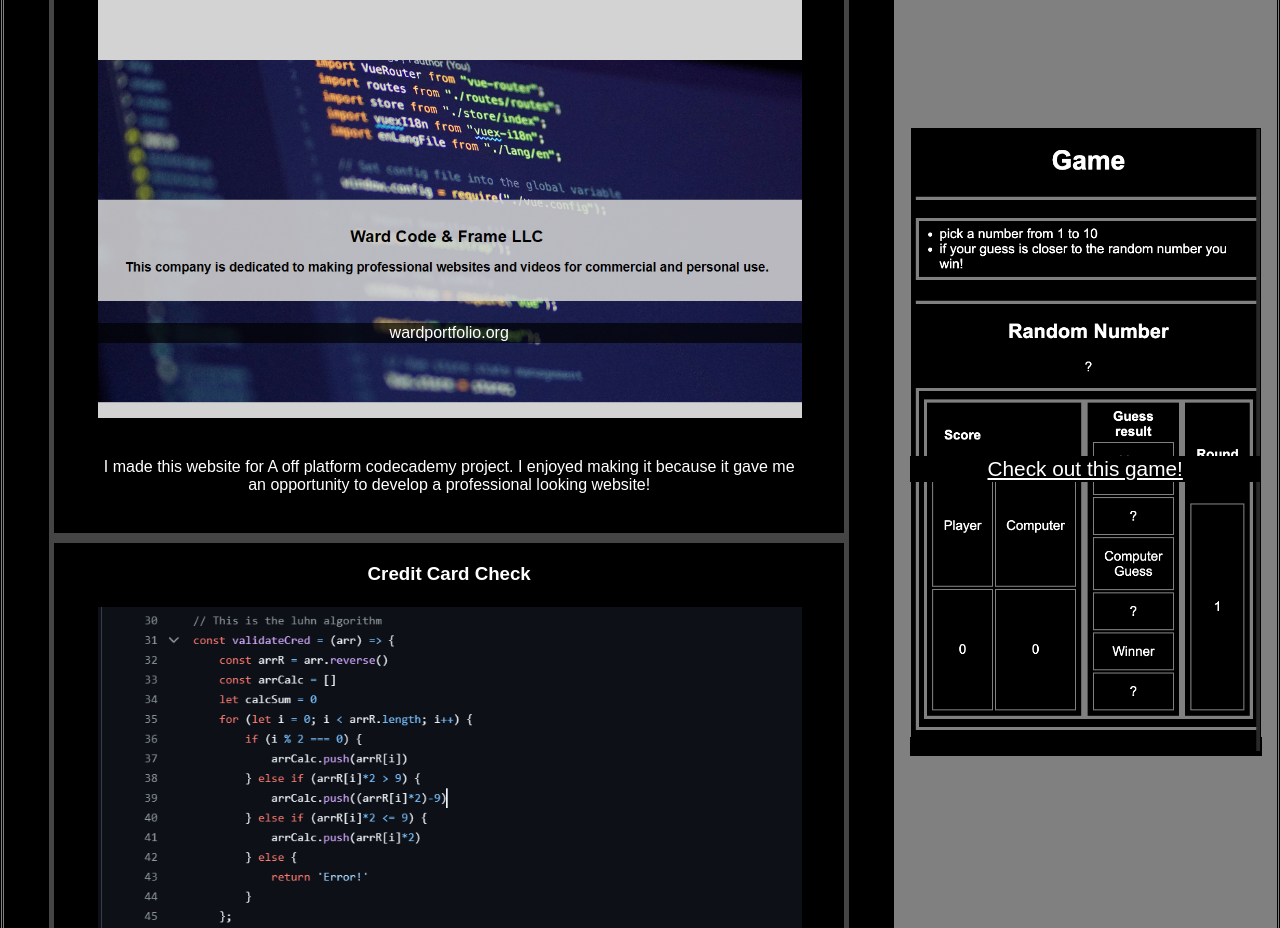
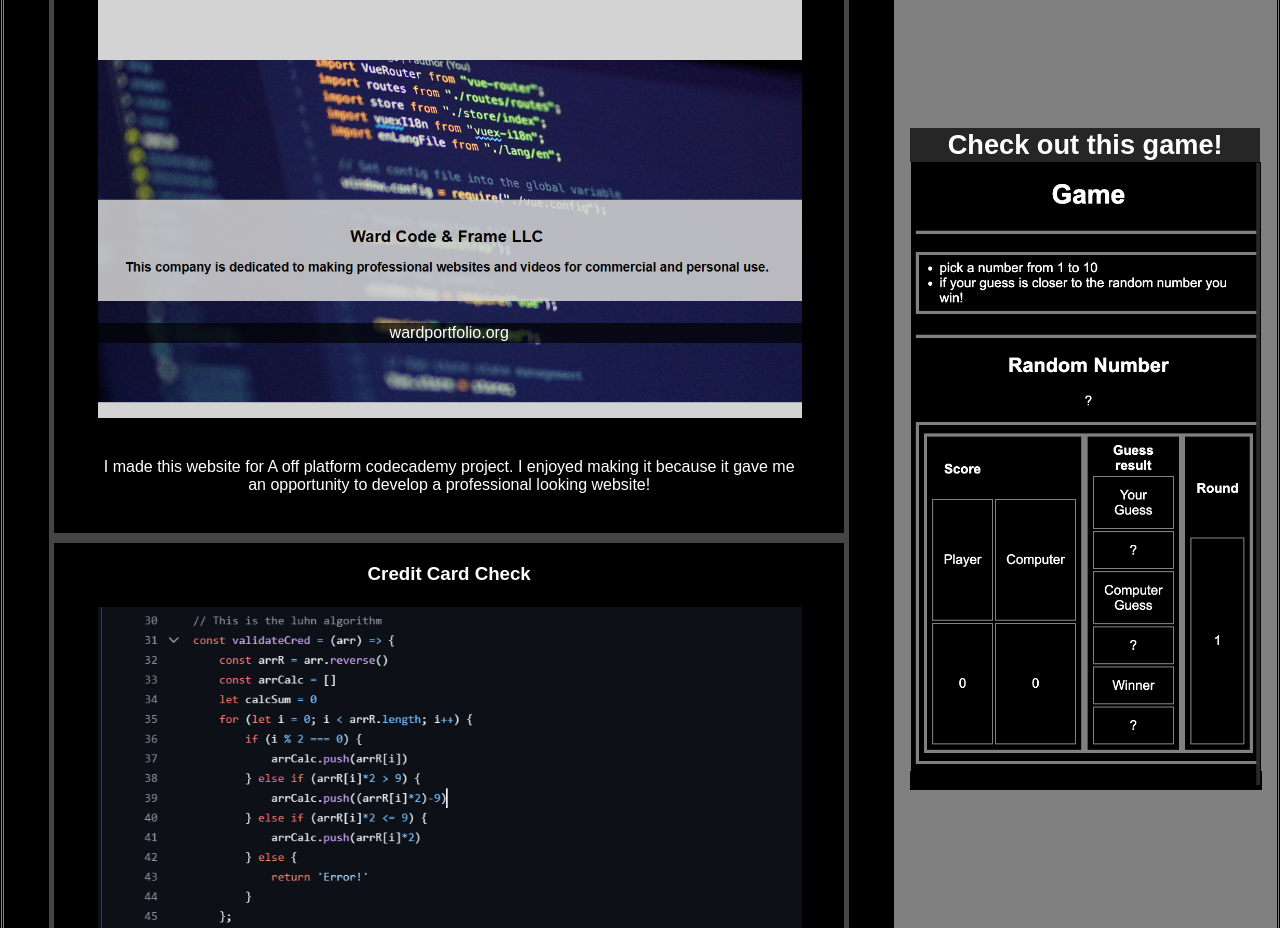
Before and after one commit to JosiahHands/joPortfolio, a plain HTML site: page index.html in a window 1280 px wide. Shown: the part 1140-2068 px from the top of the page. Drawn offline with Linux system fonts and the light colour scheme.

Commit message:
style edit 4

```diff
--- a/index.html
+++ b/index.html
@@ -109,8 +109,8 @@
                         </ul>
                     </article>
                     <figure class="gamePic">
+                        <figcaption class="gameCap">Check out this game!</figcaption>
                         <a href="./game/game.html"><img src="./media/pics/game.png"></a>
-                        <figcaption class="gameCap">Check out this game!</figcaption>
                     </figure>
                 </section>
             </aside>
--- a/style.css
+++ b/style.css
@@ -142,11 +142,10 @@ figcaption {
 }
 
 .gameCap {
-    background-color: black;
     color: white;
-    bottom: 300px;
-    font-size: 1.3em;
-    text-decoration: underline;
+    bottom: 0;
+    font-size: 1.7em;
+    font-weight: bold;
 }
 
 
```
